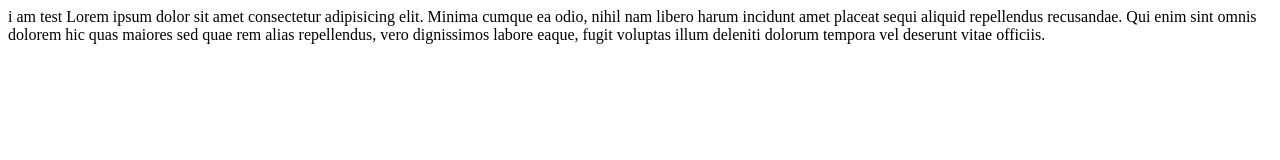
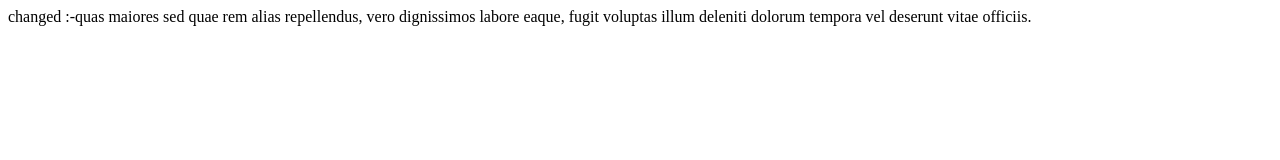
Before and after one commit to Vikas-Tiwari93/Git-test, a plain HTML site: page index.html in a window 1280 px wide. Drawn offline with Linux system fonts and the light colour scheme.

Commit message:
samefile

```diff
--- a/index.html
+++ b/index.html
@@ -7,11 +7,9 @@
   </head>
   <body>
     <div>
-      i am test Lorem ipsum dolor sit amet consectetur adipisicing elit. Minima
-      cumque ea odio, nihil nam libero harum incidunt amet placeat sequi aliquid
-      repellendus recusandae. Qui enim sint omnis dolorem hic quas maiores sed
-      quae rem alias repellendus, vero dignissimos labore eaque, fugit voluptas
-      illum deleniti dolorum tempora vel deserunt vitae officiis.
+      changed :-quas maiores sed quae rem alias repellendus, vero dignissimos
+      labore eaque, fugit voluptas illum deleniti dolorum tempora vel deserunt
+      vitae officiis.
     </div>
   </body>
 </html>
```
